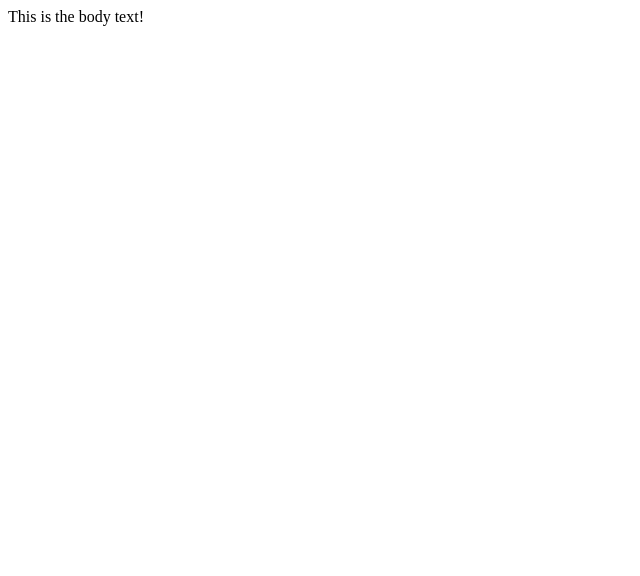
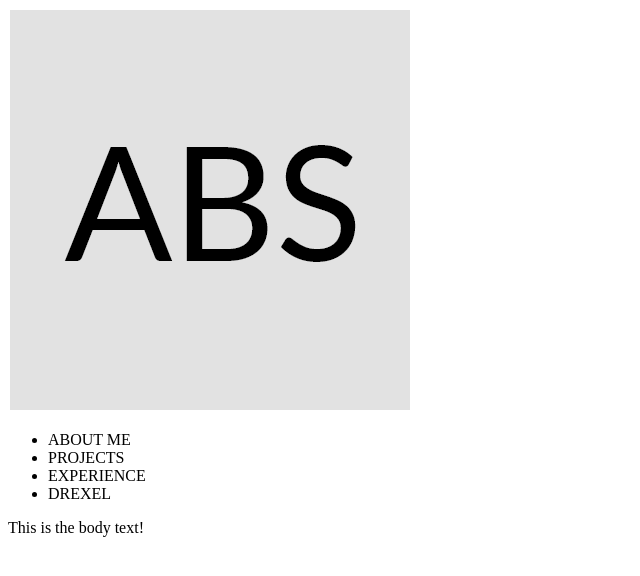
Before and after one commit to AdinSolomon/AdinSolomon.github.io, a plain HTML site: page index.html in a window 1280 px wide. Shown: the whole page, without its empty margins (0-640 px from the left). Drawn offline with Linux system fonts and the light colour scheme.

Commit message:
adding header to index.html

```diff
--- a/index.html
+++ b/index.html
@@ -4,6 +4,17 @@
     <meta charset="UTF-8">
     <meta name="viewport" content="width=device-width, initial-scale=1.0">
     <title>Adin's Website</title>
+    <div>
+        <img src="Images/icon.png">
+        <nav>
+            <ul>
+                <li>ABOUT ME</li>
+                <li>PROJECTS</li>
+                <li>EXPERIENCE</li>
+                <li>DREXEL</li>
+            </ul>
+        </nav>
+    </div>
 </head>
 <body>
     This is the body text!
```
Also changed, not shown: Images/icon.png (added).
